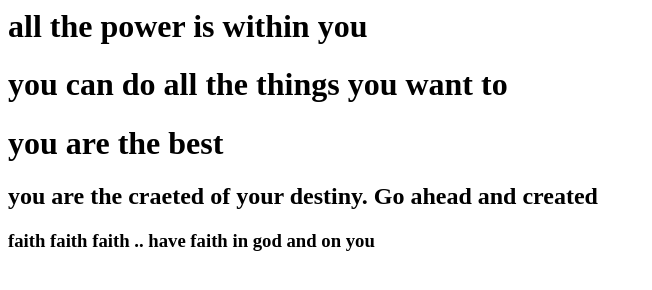
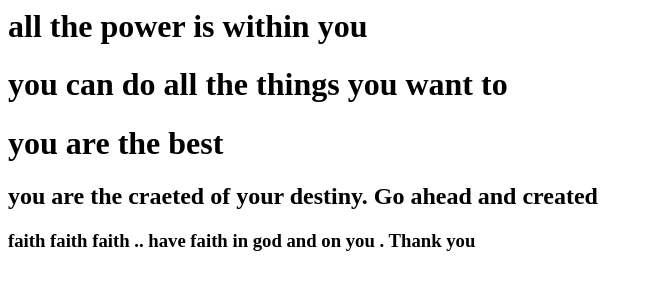
Before and after one commit to sathish-sundar/firstgitrepo, a plain HTML site: page index.html in a window 1280 px wide. Shown: the whole page, without its empty margins (0-652 px from the left). Drawn offline with Linux system fonts and the light colour scheme.

Commit message:
Update index.html
Thank you

```diff
--- a/index.html
+++ b/index.html
@@ -5,6 +5,6 @@
 		<h1> you are the best </h1>
 
 		<h2> you are the craeted of your destiny. Go ahead and created </h2>
-	        <h3> faith faith faith .. have faith in god and on you </h3>
+	        <h3> faith faith faith .. have faith in god and on you . Thank you </h3>
 	</body>
 </html>
```
